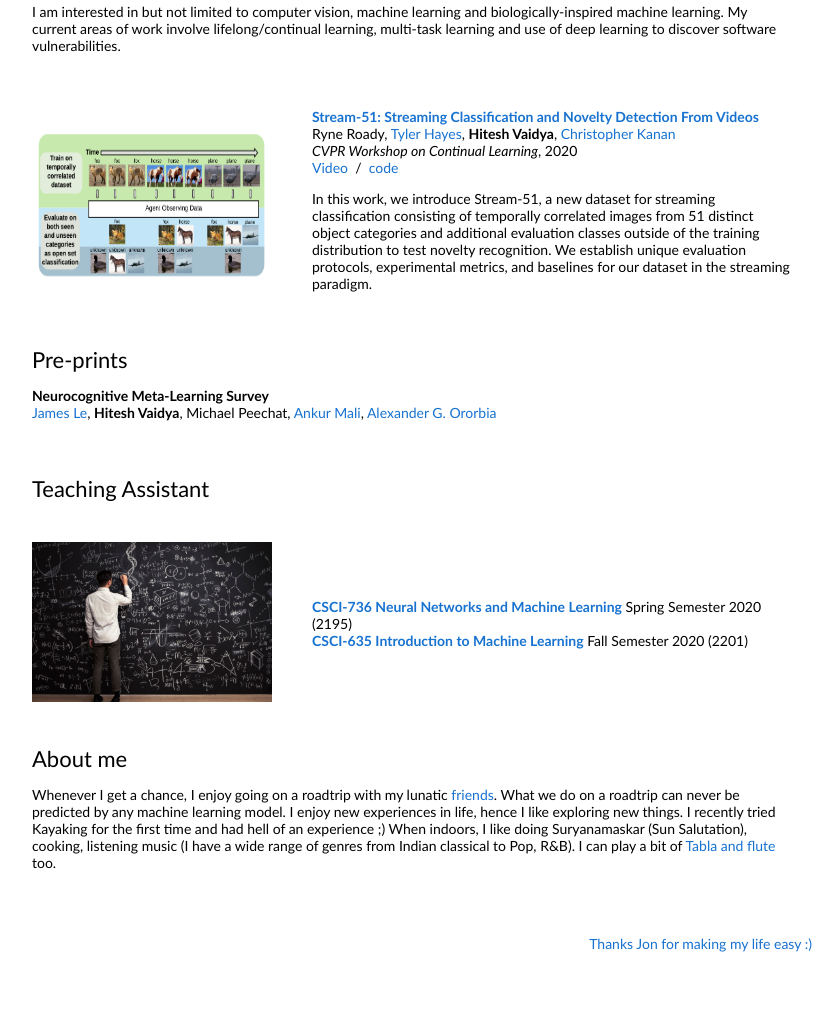
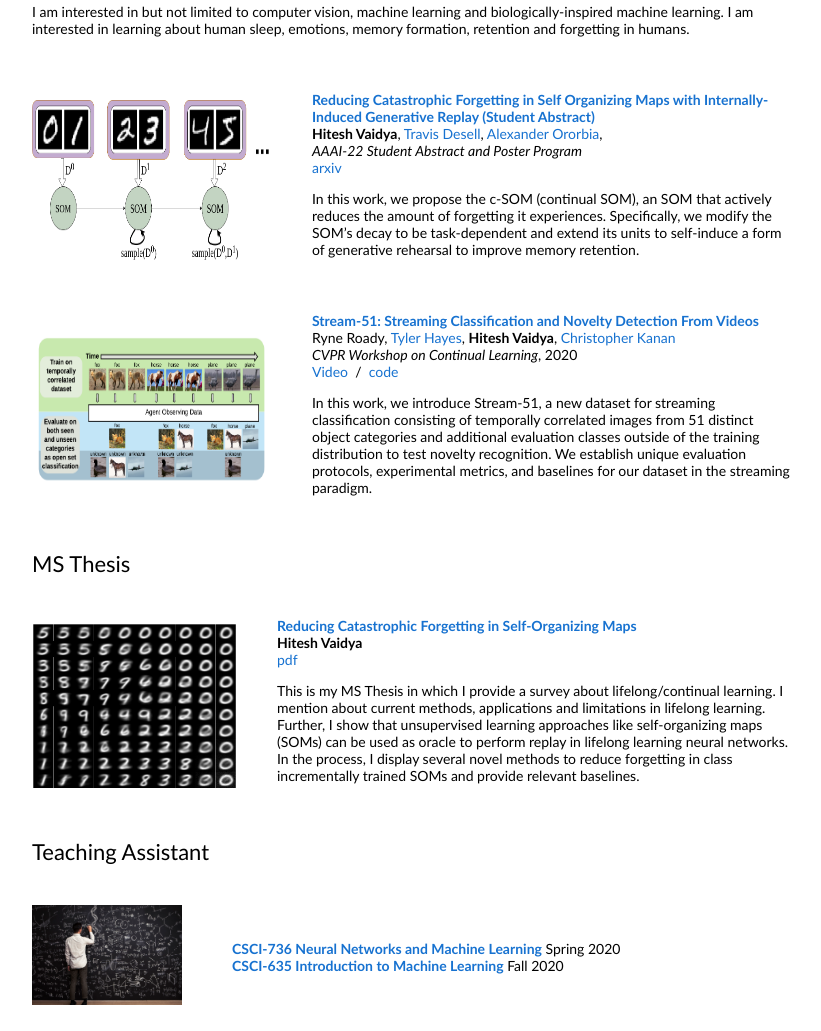
Before and after one commit to hiteshvaidya/hiteshvaidya.github.io, a plain HTML site: page index.html in a window 1280 px wide. Shown: the part 484-1515 px from the top of the page, without its empty margins (228-1049 px from the left). Before the commit the page ends 1457 px from the top, so only its background shows below. Drawn offline with Linux system fonts and the light colour scheme.

Commit message:
updated index.html

```diff
--- a/index.html
+++ b/index.html
@@ -22,19 +22,19 @@
                         <name>Hitesh Ulhas Vaidya</name>
                       </p>
                       <p>
-                        I am a graduate student with major in <a href="https://www.rit.edu/computing/">Computer Science</a> at the <a href="https://www.rit.edu/">Rochester Institute of Technology (RIT)</a>. Currently, I am pursuing my graduate thesis on overcoming catastrophic forgetting in lifelong learning neural networks.
+                        I am a PhD candidate with major in <a href="https://www.rit.edu/computing/">Computer Science</a> at the <a href="https://www.rit.edu/">Rochester Institute of Technology (RIT)</a>. Currently, I am working on reducing catastrophic forgetting in self-organizing maps.
                       </p>
 
                       <p>
-                        At RIT, I am advised by <a href="https://www.cs.rit.edu/~ago/">Dr. Alexander Ororbia II</a>. Additionally, I am a lab member of both the Neural Adaptive Computing (<a href="https://www.cs.rit.edu/~ago/nac_lab.html">NAC</a>) and Software Design and Productivity (<a href="https://design.se.rit.edu/">SEPro</a>) laboratories. I completed my Bachelor of Engineering (BE) from <a href="https://vit.edu.in/">Vidyalankar Institute of Technology</a> which is affiliated to the <a href="https://mu.ac.in/">University of Mumbai</a>, India.
+                        At RIT, I am advised by <a href="https://www.se.rit.edu/~travis/index.html">Dr. Travis Desell</a>. Additionally, I am a lab member of the Neural Adaptive Computing (<a href="https://www.cs.rit.edu/~ago/nac_lab.html">NAC</a>) lab. I completed my Bachelor of Engineering (BE) from <a href="https://vit.edu.in/">Vidyalankar Institute of Technology</a> which is affiliated to the <a href="https://mu.ac.in/">University of Mumbai</a>, India.
                       </p>
 
                       <p>
-                      	I am interested in building an intelligent system that is evolving in nature and which reuses its current knowledge to learn new tasks.	My current thesis work involves researching how we could use the ability of a human brain to selectively learn, remember and forget knowledge throughout its lifetime, in order to train a lifelong learning based neural network. The aim of this research is to alleviate catastrophic forgetting using such techniques.
+                      	I am interested in building an intelligent system that is evolving in nature and which reuses its current knowledge to learn new tasks.	My current research focuses on how we could use the ability of a human brain to selectively learn, remember and forget knowledge throughout its lifetime, in order to train a lifelong learning based neural network. The aim of this research is to alleviate catastrophic forgetting in neural networks using biologically inspired techniques.
                       </p>
 
                       <p style="text-align:center">
-                        <a href="mailto:hv8322@rit.edu">Email</a> &nbsp/&nbsp
+                        <a href="&#109;&#97;&#105;&#108;&#116;&#111;&#58;&#104;&#118;&#56;&#51;&#50;&#50;&#64;&#114;&#105;&#116;&#46;&#101;&#100;&#117;">&#69;&#109;&#97;&#105;&#108;</a> &nbsp/&nbsp
 			<a href="data/Hitesh_CV.pdf">CV</a> &nbsp/&nbsp
                         <!-- <a href="data/JonBarron-bio.txt">Biography</a> &nbsp/&nbsp -->
                         <a href="https://scholar.google.com/citations?user=_kpePHMAAAAJ&hl=en">Google Scholar</a> &nbsp/&nbsp
@@ -57,7 +57,7 @@
                     <td style="padding:20px;width:100%;vertical-align:middle">
                       <heading>Research</heading>
                       <p>
-                        I am interested in but not limited to computer vision, machine learning and biologically-inspired machine learning. My current areas of work involve lifelong/continual learning, multi-task learning and use of deep learning to discover software vulnerabilities.
+                        I am interested in but not limited to computer vision, machine learning and biologically-inspired machine learning. I am interested in learning about human sleep, emotions, memory formation, retention and forgetting in humans.
                       </p>
                     </td>
                 </tr>
@@ -66,7 +66,30 @@
 
         <table style="width:100%;border:0px;border-spacing:0px;border-collapse:separate;margin-right:auto;margin-left:auto;">
         	<tbody>
+            <tr>
+    					<td style="padding:20px;width:25%;vertical-align:middle">
+    					  <img src="images/replay_som.png" alt="clean-usnob" width="240" height="160">
+    					</td>
 
+    					<td style="padding:20px;width:75%;vertical-align:middle">
+    						<a href="https://www.aaai.org/AAAI22Papers/SA-00360-VaidyaH.pdf">
+    							<papertitle>Reducing Catastrophic Forgetting in Self Organizing Maps with Internally-Induced Generative Replay (Student Abstract)</papertitle>
+    						</a>
+    						<br>
+    						<strong>Hitesh Vaidya</strong>,
+    						<a href="https://www.se.rit.edu/~travis/index.html">Travis Desell</a>,
+                <a href="https://www.cs.rit.edu/~ago/">Alexander Ororbia</a>,
+    						<br>
+    						<em>AAAI-22 Student Abstract and Poster Program</em>
+    						<br>
+    						<a href="https://arxiv.org/abs/2112.04728">arxiv</a>
+    						<!-- <a href="https://github.com/tyler-hayes/Stream-51">code</a> -->
+    						<p></p>
+    						<p>
+                  In this work, we propose the c-SOM (continual SOM), an SOM that actively reduces the amount of forgetting it experiences. Specifically, we modify the SOM’s decay to be task-dependent and extend its units to self-induce a form of generative rehearsal to improve memory retention.
+    						</p>
+    					</td>
+    				</tr>
     				<tr>
     					<td style="padding:20px;width:25%;vertical-align:middle">
     					  <img src="images/stream-51.png" alt="clean-usnob" width="240" height="160">
@@ -96,7 +119,7 @@
 		</table>
 
 		<!-- Pre-prints -->
-        <table style="width:100%;border:0px;border-spacing:0px;border-collapse:separate;margin-right:auto;margin-left:auto;">
+        <!-- <table style="width:100%;border:0px;border-spacing:0px;border-collapse:separate;margin-right:auto;margin-left:auto;">
         	<tbody>
         		<tr>
 		            <td style="padding:20px;width:100%;vertical-align:middle">
@@ -109,6 +132,41 @@
                         Michael Peechat,
                         <a href="https://ankurmali.github.io/">Ankur Mali</a>,
                         <a href="https://www.cs.rit.edu/~ago/">Alexander G. Ororbia</a>
+                      </p>
+		            </td>
+		        </tr>
+			</tbody>
+		</table> -->
+
+    <!-- MS Thesis -->
+    <table style="width:100%;border:0px;border-spacing:0px;border-collapse:separate;margin-right:auto;margin-left:auto;">
+        <tbody>
+            <tr>
+                <td style="padding:20px;width:100%;vertical-align:middle">
+                  <heading>MS Thesis</heading>
+                </td>
+            </tr>
+        </tbody>
+    </table>
+
+    <table style="width:100%;border:0px;border-spacing:0px;border-collapse:separate;margin-right:auto;margin-left:auto;">
+      <tbody>
+        <tr>
+          <td style="padding:20px;width:25%;vertical-align:middle">
+            <img src="images/comp_som.png" alt="clean-usnob" width="205" height="165">
+          </td>
+
+          <td style="padding:20px;width:75%;vertical-align:middle">
+            <a href="https://scholarworks.rit.edu/theses/10994/">
+              <papertitle>Reducing Catastrophic Forgetting in Self-Organizing Maps</papertitle>
+            </a>
+            <br>
+            <strong>Hitesh Vaidya</strong>
+            <br>
+            <a href="https://scholarworks.rit.edu/cgi/viewcontent.cgi?article=12135&context=theses">pdf</a>
+            <p></p>
+            <p>
+            This is my MS Thesis in which I provide a survey about lifelong/continual learning. I mention about current methods, applications and limitations in lifelong learning. Further, I show that unsupervised learning approaches like self-organizing maps (SOMs) can be used as oracle to perform replay in lifelong learning neural networks. In the process, I display several novel methods to reduce forgetting in class incrementally trained SOMs and provide relevant baselines.
             </p>
           </td>
         </tr>
@@ -130,16 +188,16 @@
 
 				<tr>
 					<td style="padding:20px;width:25%;vertical-align:middle">
-					  <img src="images/blackboard.jpg" alt="clean-usnob" width="240" height="160">
+					  <img src="images/blackboard.jpg" alt="clean-usnob" width="150" height="100">
 					</td>
 					<td style="padding:20px;width:75%;vertical-align:middle">
 						<a href="https://www.cs.rit.edu/~ago/courses/736/index.html">
 							<papertitle>CSCI-736 Neural Networks and Machine Learning</papertitle>
-						</a> Spring Semester 2020 (2195)
+						</a> Spring 2020
 						<br>
 						<a href="https://www.cs.rit.edu/~ago/courses/635/index.html">
 							<papertitle>CSCI-635 Introduction to Machine Learning</papertitle>
-						</a> Fall Semester 2020 (2201)
+						</a> Fall 2020
 					</td>
 				</tr>
 
@@ -152,7 +210,7 @@
                     <td style="padding:20px;width:100%;vertical-align:middle">
                         <heading>About me</heading>
                         <p>
-                          Whenever I get a chance, I enjoy going on a roadtrip with my lunatic <a href="images/friends.jpg">friends</a>. What we do on a roadtrip can never be predicted by any machine learning model. I enjoy new experiences in life, hence I like exploring new things. I recently tried Kayaking for the first time and had hell of an experience ;)
+                          Whenever I get a chance, I enjoy going on a roadtrip with my lunatic <a href="images/friends.jpg">friends</a>. What we do on a roadtrip can never be predicted by any machine learning model. I enjoy new experiences in life, hence I like exploring new things. I enjoy kayaking, skiing, badminton and running.
                           When indoors, I like doing Suryanamaskar (Sun Salutation), cooking, listening music (I have a wide range of genres from Indian classical to Pop, R&B). I can play a bit of <a href="https://youtu.be/O2K0ptoYpuc">Tabla and flute</a> too.
                         </p>
                     </td>
```
Lines whose indentation alone changed are shown as unchanged.
